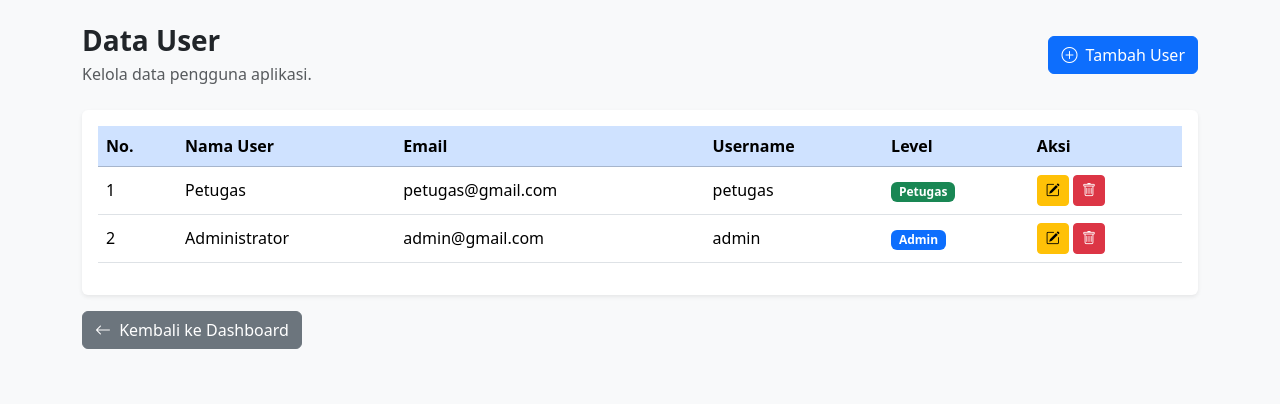
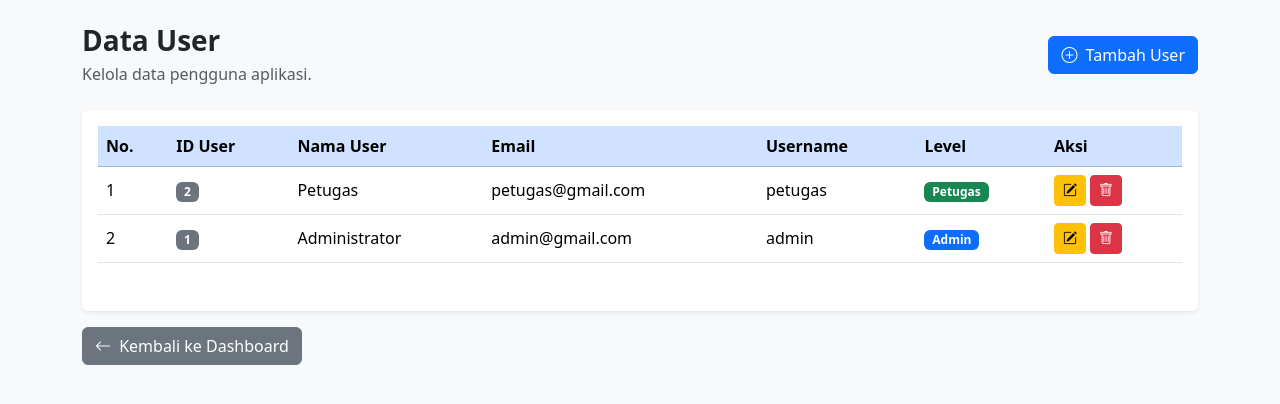
Before and after one commit to Hadigood01/project_ukk, a Laravel app: page /admin/user in a window 1280 px wide. Shown: the top 404 px of the page. Run offline with Laravel 12, Linux system fonts and the light colour scheme; a user stored in the database is signed in; data comes from the database, SQL or seed files in the repository.

Commit message:
Update project

```diff
--- a/resources/views/admin/user/index.blade.php
+++ b/resources/views/admin/user/index.blade.php
@@ -49,6 +49,7 @@
                     <thead class="table-primary">
                         <tr>
                             <th>No.</th>
+                            <th>ID User</th>
                             <th>Nama User</th>
                             <th>Email</th>
                             <th>Username</th>
@@ -62,6 +63,12 @@
                             <tr>
                                 <td>
                                     {{ $loop->iteration + ($users->currentPage() - 1) * $users->perPage() }}
+                                </td>
+
+                                <td>
+                                    <span class="badge bg-secondary">
+                                        {{ $item->id_user }}
+                                    </span>
                                 </td>
 
                                 <td>{{ $item->nama_user }}</td>
@@ -100,7 +107,8 @@
                             </tr>
                         @empty
                             <tr>
-                                <td colspan="6" class="text-center text-muted py-4">
+                                <td colspan="7" class="text-center text-muted py-4">
+                                    <i class="bi bi-inbox fs-2 d-block mb-2"></i>
                                     Belum ada data user.
                                 </td>
                             </tr>
@@ -110,7 +118,9 @@
                 </table>
             </div>
 
-            {{ $users->links('pagination::bootstrap-5') }}
+            <div class="mt-3">
+                {{ $users->links('pagination::bootstrap-5') }}
+            </div>
 
         </div>
     </div>
```
Also changed, not shown: resources/views/admin/alat/index.blade.php (+13 -4 lines).
